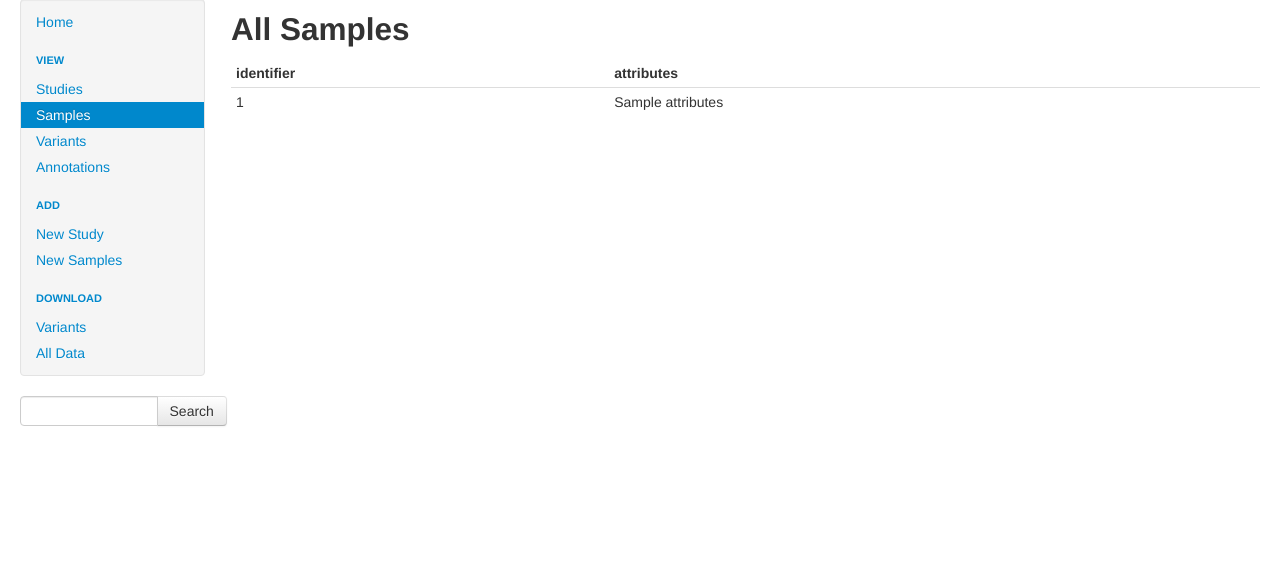
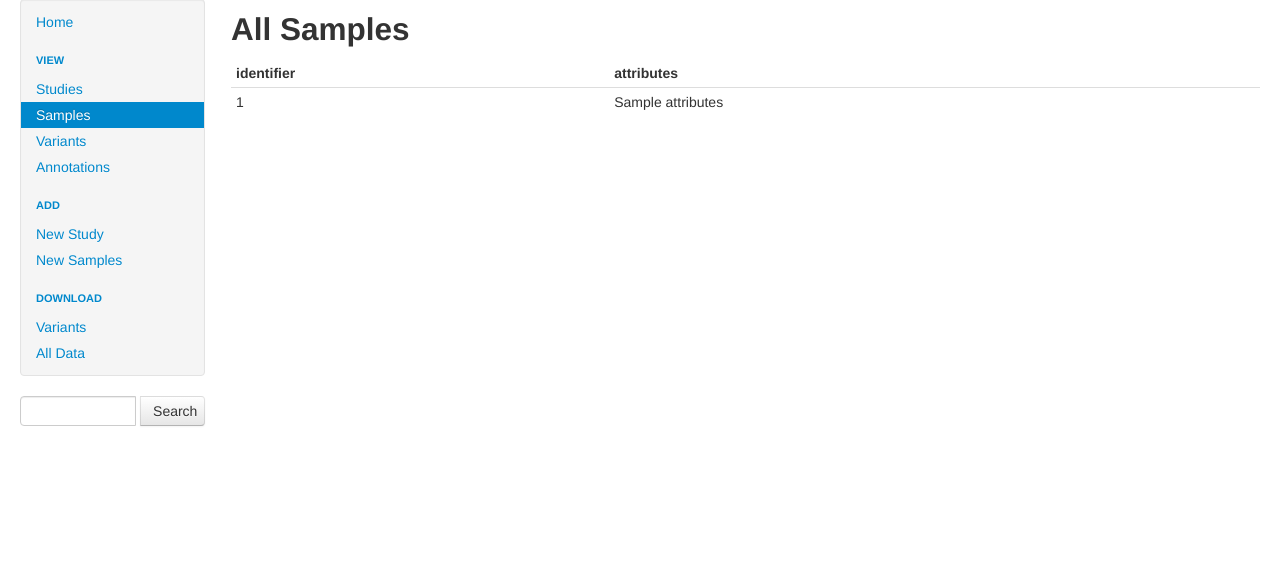
Before and after one commit to nkrumm/gauss, a Flask app: page /samples in a window 1280 px wide. Shown: the part 61-647 px from the top of the page. Run offline with Flask 2, Linux system fonts and the light colour scheme; a database or web service that is not in the repository returns one stand-in record (values such as "Sample title"); some libraries are stand-ins or nearby versions.

Commit message:
crappy CSS fix for searchbar
this is some sort of bug in bootstrap

```diff
--- a/code/templates/macros.html
+++ b/code/templates/macros.html
@@ -16,13 +16,15 @@
 {% endmacro %}
 
 {% macro search_form() %}
-
-    <form id="sidebar_search_form">
-	<div class="input-append">
-  		<input class="span9" id="sidebar_search_field" type="text" placeholder="">
-  		<button class="btn" type="button">Search</button>
+  <div class="row-fluid">
+  <form id="sidebar_search_form">
+	<div class="input-append" style="width: 100%;float: right;">
+  		<input style="width: 55%;float: left;" id="sidebar_search_field" type="text" placeholder="">
+  		<button class="btn" style="width: 35%;float: right;" type="button">Search</button>
 	</div>
 	</form>
+</div>
+
 	<script>
 	$(document).ready(function() {
     	//$('#search_field').focus();
```
